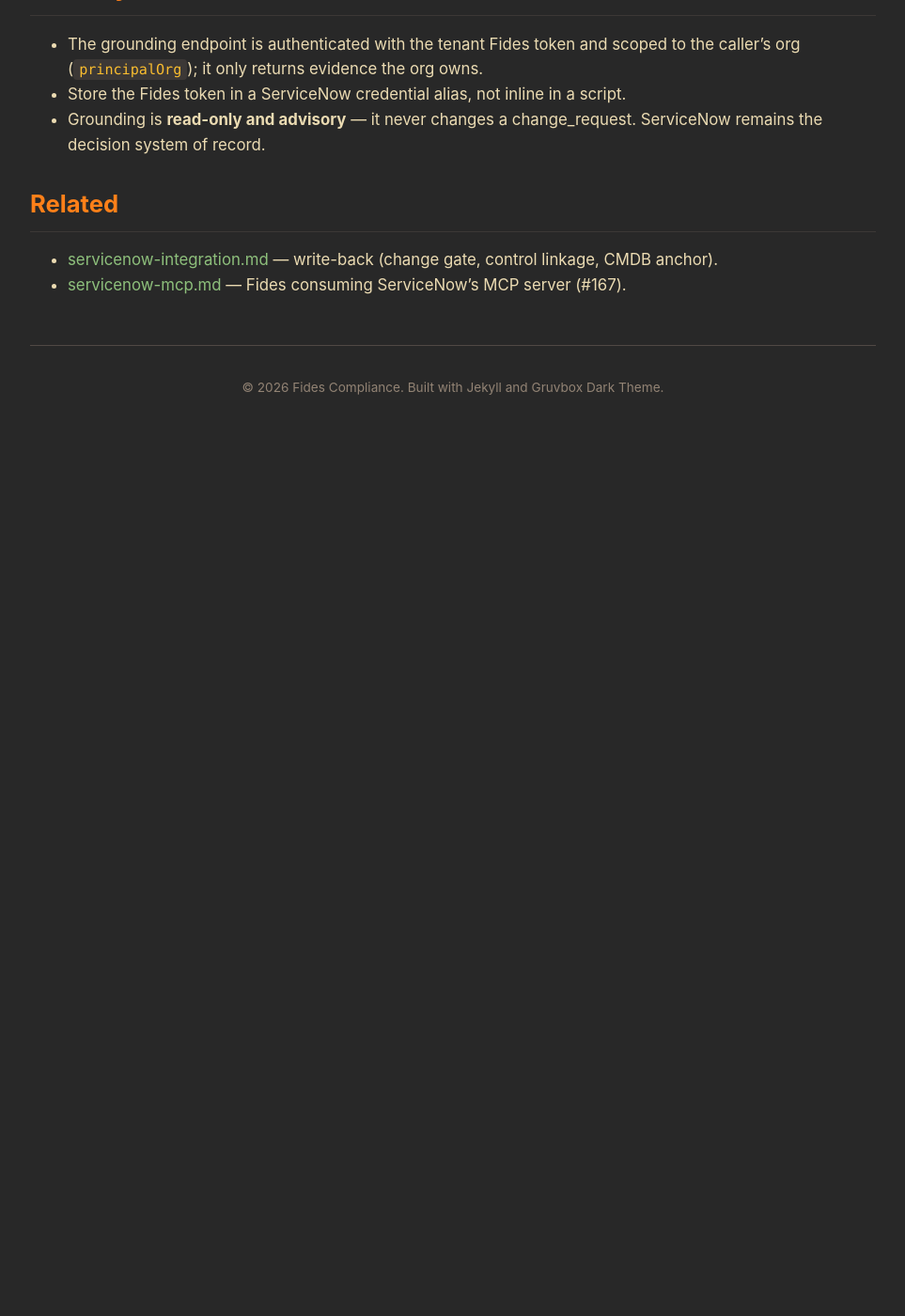
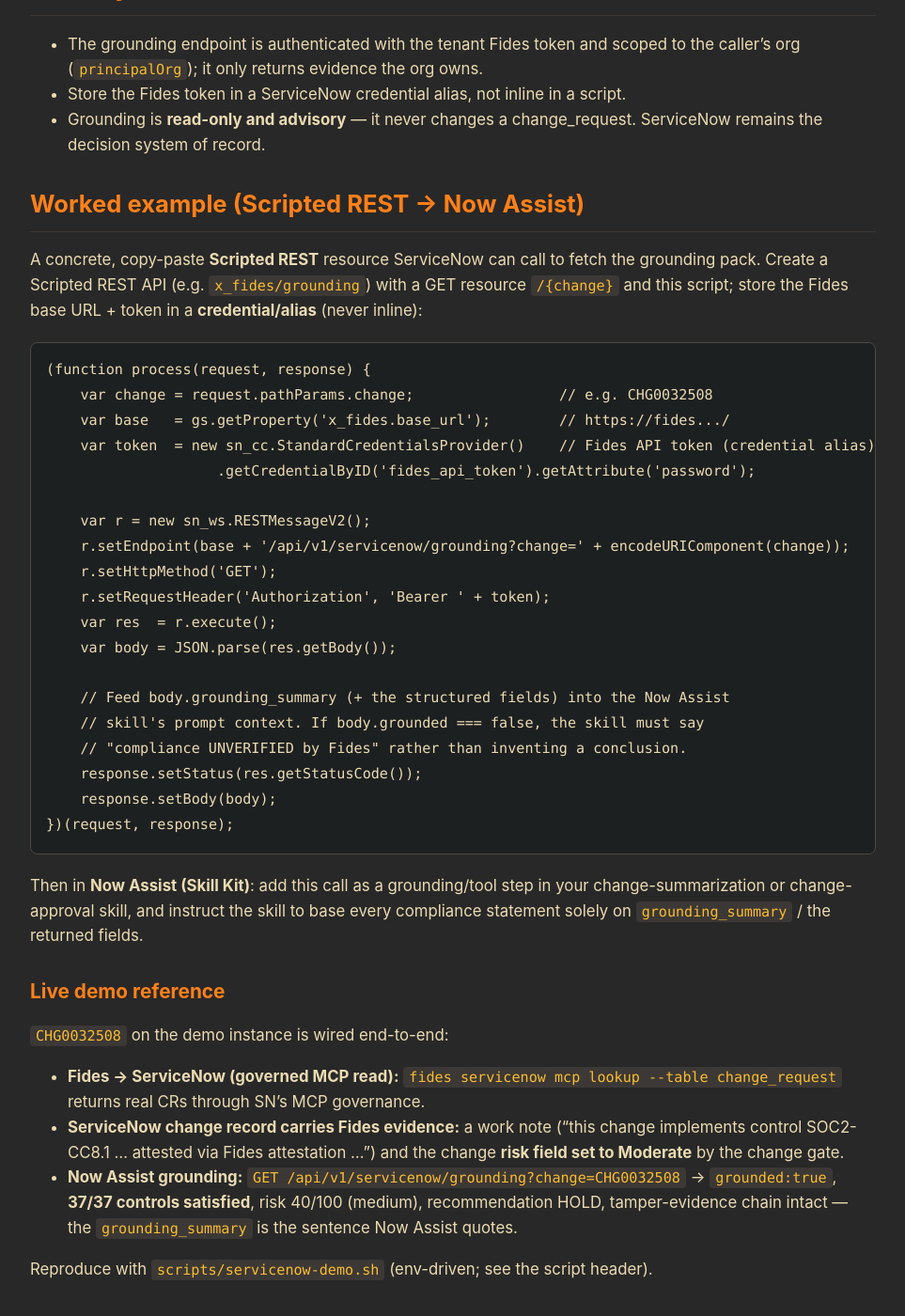
Before and after one commit to olafkfreund/fides, a Jekyll site: the page built from docs/servicenow-now-assist-grounding.md, in a window 1280 px wide and 1400 px high, scrolled down 2295 px. Shown: the whole window at 94% size, without its empty margins (158-1121 px from the left). Built offline with Jekyll 4.4.1, drawn with Linux system fonts in a browser that asks for light colours; our own code applies the rules of GitHub Pages for plain Markdown files; before the commit the page ends 2772 px from its top, so only the background shows below that.

Commit message:
docs(servicenow): worked Now Assist wiring + end-to-end demo runbook (#268)
- grounding doc: a copy-paste Scripted REST resource ServiceNow calls to fetch
  the Fides grounding pack (credential-alias auth), how to feed it into a Now
  Assist skill, and a live demo reference (CHG0032508 wired end-to-end).
- scripts/servicenow-demo.sh: env-driven runbook proving the bidirectional
  governed link live — Fides consumes SN's MCP server, links a green trail +
  control onto a change (work note + risk write-back), and returns the Now
  Assist grounding pack. No secrets in the file.

Part of #216 (Ground Now Assist) — makes the ServiceNow story demo-able.


Claude-Session: https://claude.ai/code/session_018mxgZYRvHAkhDecq3WFkaU

Co-authored-by: Claude Opus 4.8 (1M context) <noreply@anthropic.com>

````diff
--- a/docs/servicenow-now-assist-grounding.md
+++ b/docs/servicenow-now-assist-grounding.md
@@ -88,6 +88,47 @@ Assist grounding is a tool call rather than a scripted fetch.
 - Grounding is **read-only and advisory** — it never changes a change_request.
   ServiceNow remains the decision system of record.
 
+## Worked example (Scripted REST → Now Assist)
+
+A concrete, copy-paste **Scripted REST** resource ServiceNow can call to fetch the
+grounding pack. Create a Scripted REST API (e.g. `x_fides/grounding`) with a GET
+resource `/{change}` and this script; store the Fides base URL + token in a
+**credential/alias** (never inline):
+
+```javascript
+(function process(request, response) {
+    var change = request.pathParams.change;                 // e.g. CHG0032508
+    var base   = gs.getProperty('x_fides.base_url');        // https://fides.../
+    var token  = new sn_cc.StandardCredentialsProvider()    // Fides API token (credential alias)
+                    .getCredentialByID('fides_api_token').getAttribute('password');
+
+    var r = new sn_ws.RESTMessageV2();
+    r.setEndpoint(base + '/api/v1/servicenow/grounding?change=' + encodeURIComponent(change));
+    r.setHttpMethod('GET');
+    r.setRequestHeader('Authorization', 'Bearer ' + token);
+    var res  = r.execute();
+    var body = JSON.parse(res.getBody());
+
+    // Feed body.grounding_summary (+ the structured fields) into the Now Assist
+    // skill's prompt context. If body.grounded === false, the skill must say
+    // "compliance UNVERIFIED by Fides" rather than inventing a conclusion.
+    response.setStatus(res.getStatusCode());
+    response.setBody(body);
+})(request, response);
+```
+
+Then in **Now Assist (Skill Kit)**: add this call as a grounding/tool step in your
+change-summarization or change-approval skill, and instruct the skill to base every
+compliance statement solely on `grounding_summary` / the returned fields.
+
+### Live demo reference
+`CHG0032508` on the demo instance is wired end-to-end:
+- **Fides → ServiceNow (governed MCP read):** `fides servicenow mcp lookup --table change_request` returns real CRs through SN's MCP governance.
+- **ServiceNow change record carries Fides evidence:** a work note ("this change implements control SOC2-CC8.1 … attested via Fides attestation …") and the change **risk field set to Moderate** by the change gate.
+- **Now Assist grounding:** `GET /api/v1/servicenow/grounding?change=CHG0032508` → `grounded:true`, **37/37 controls satisfied**, risk 40/100 (medium), recommendation HOLD, tamper-evidence chain intact — the `grounding_summary` is the sentence Now Assist quotes.
+
+Reproduce with `scripts/servicenow-demo.sh` (env-driven; see the script header).
+
 ## Related
 - [servicenow-integration.md](servicenow-integration.md) — write-back (change gate, control linkage, CMDB anchor).
 - [servicenow-mcp.md](servicenow-mcp.md) — Fides consuming ServiceNow's MCP server (#167).
````
Also changed, not shown: 1 other file.
